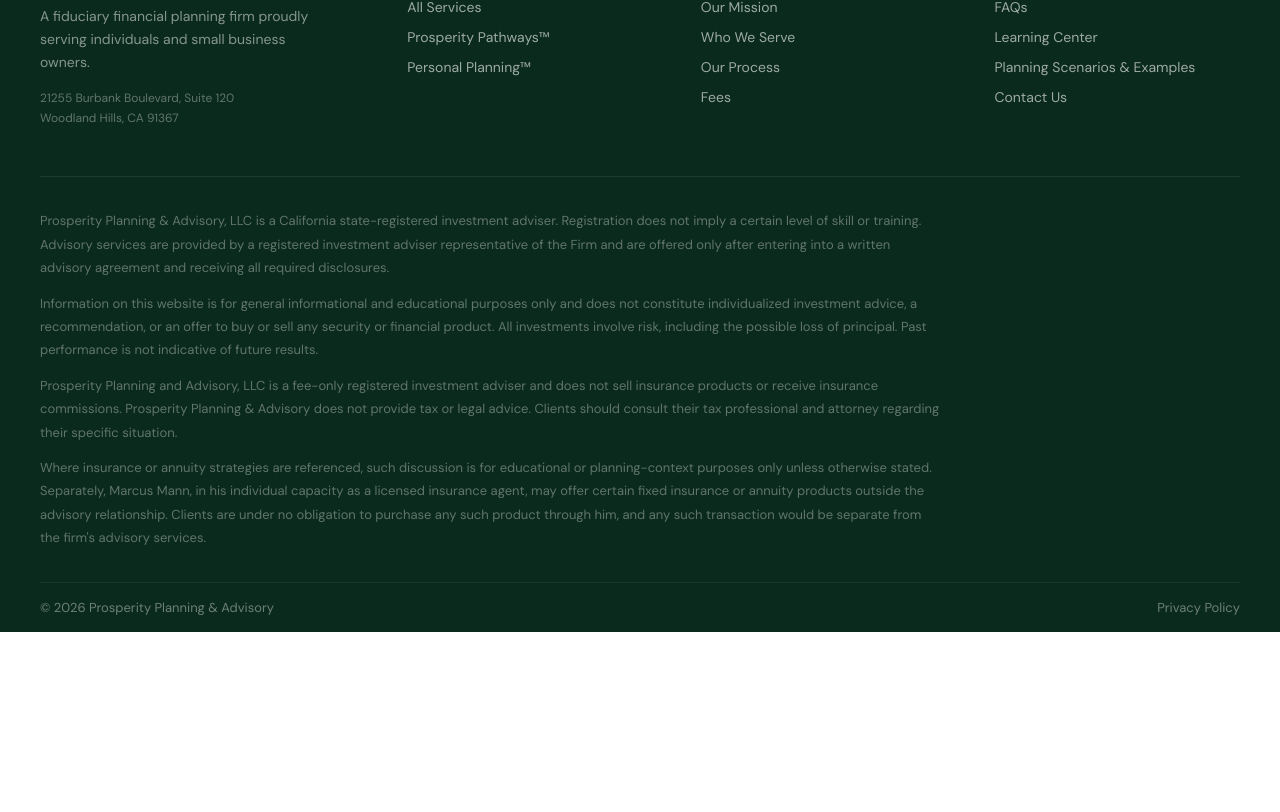
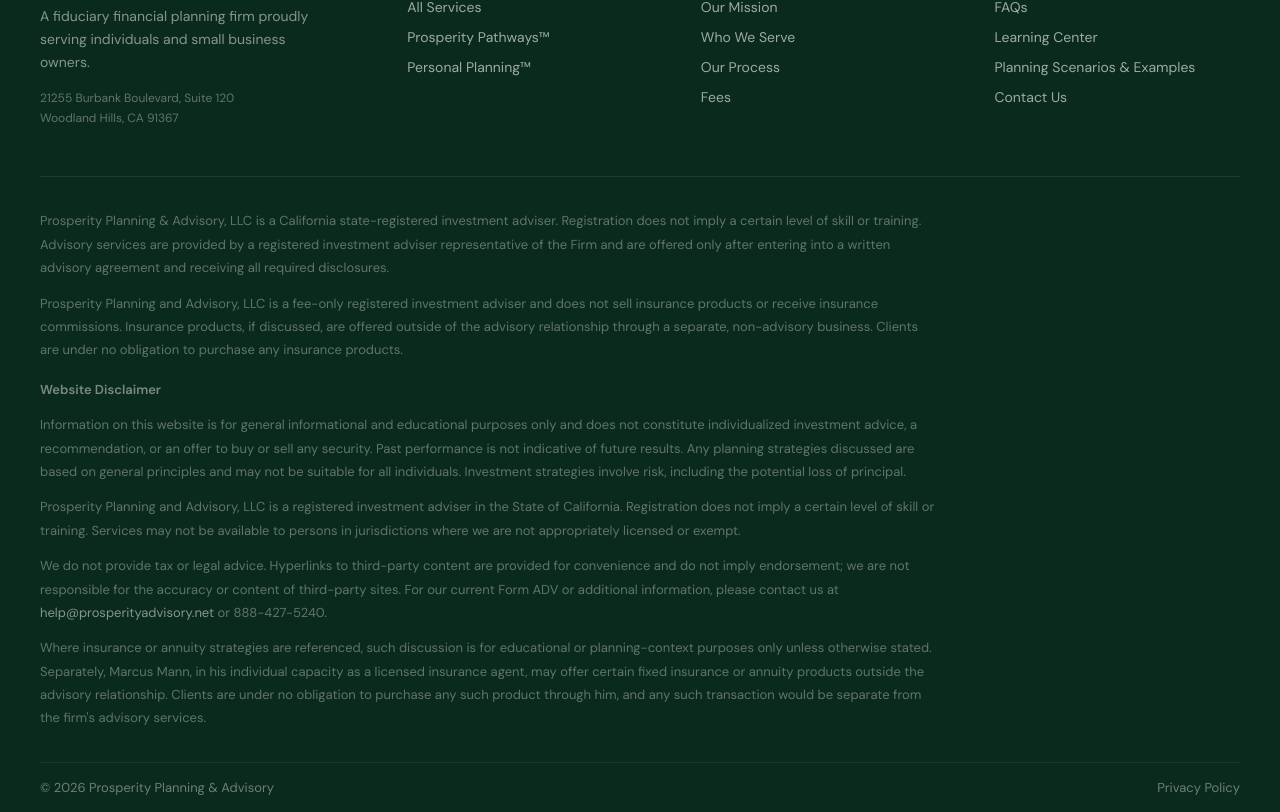
Before and after one commit to prosperity-advisory/FIrst, a Next.js app: page / in a window 1280 px wide. Shown: the part 5766-6578 px from the top of the page. Before the commit the page ends 6398 px from the top, so only its background shows below. Built offline with nearby package versions, Linux system fonts and the light colour scheme.

Commit message:
Merge original site footer disclosures with new disclaimers
Combines both the original website footer language (fee-only, website
disclaimer, Form ADV contact info, third-party links) with the new
disclaimers (Marcus Mann insurance agent disclosure).

```diff
--- a/components/layout/Footer.tsx
+++ b/components/layout/Footer.tsx
@@ -96,18 +96,41 @@
             into a written advisory agreement and receiving all required disclosures.
           </p>
           <p>
+            Prosperity Planning and Advisory, LLC is a fee-only registered
+            investment adviser and does not sell insurance products or receive
+            insurance commissions. Insurance products, if discussed, are offered
+            outside of the advisory relationship through a separate, non-advisory
+            business. Clients are under no obligation to purchase any insurance
+            products.
+          </p>
+          <p className="font-semibold text-white/45 mt-4">Website Disclaimer</p>
+          <p>
             Information on this website is for general informational and educational
             purposes only and does not constitute individualized investment advice,
-            a recommendation, or an offer to buy or sell any security or financial
-            product. All investments involve risk, including the possible loss of
-            principal. Past performance is not indicative of future results.
+            a recommendation, or an offer to buy or sell any security. Past
+            performance is not indicative of future results. Any planning strategies
+            discussed are based on general principles and may not be suitable for
+            all individuals. Investment strategies involve risk, including the
+            potential loss of principal.
           </p>
           <p>
-            Prosperity Planning and Advisory, LLC is a fee-only registered
-            investment adviser and does not sell insurance products or receive
-            insurance commissions. Prosperity Planning &amp; Advisory does not
-            provide tax or legal advice. Clients should consult their tax
-            professional and attorney regarding their specific situation.
+            Prosperity Planning and Advisory, LLC is a registered investment adviser
+            in the State of California. Registration does not imply a certain level
+            of skill or training. Services may not be available to persons in
+            jurisdictions where we are not appropriately licensed or exempt.
+          </p>
+          <p>
+            We do not provide tax or legal advice. Hyperlinks to third-party content
+            are provided for convenience and do not imply endorsement; we are not
+            responsible for the accuracy or content of third-party sites. For our
+            current Form ADV or additional information, please contact us at{" "}
+            <a
+              href="mailto:help@prosperityadvisory.net"
+              className="text-white/50 hover:text-gold transition-colors"
+            >
+              help@prosperityadvisory.net
+            </a>{" "}
+            or 888-427-5240.
           </p>
           <p>
             Where insurance or annuity strategies are referenced, such discussion is
```
